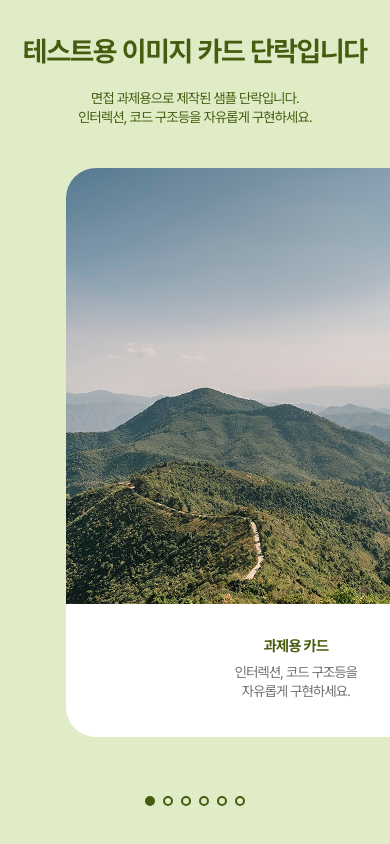
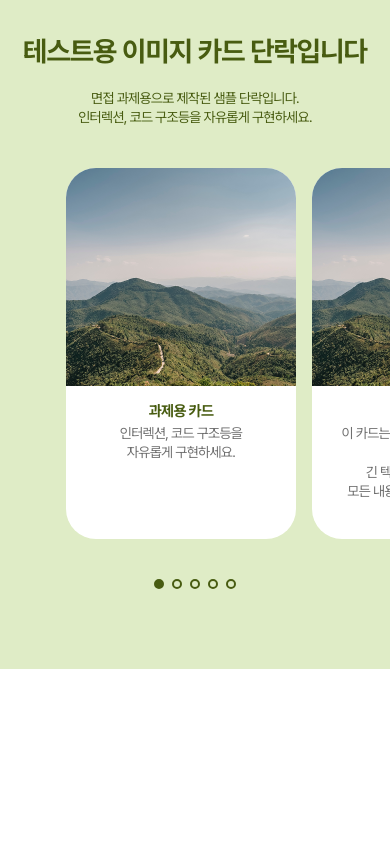
Before and after one commit to Leica-wooseok/synteka-wooseok, a Next.js app in the folder design-to-markup-main/: page / in a window 390 px wide. Shown: the part 2126-2970 px from the top of the page. After the commit the page ends 2795 px from the top, so only its background shows below. Built offline with nearby package versions, Linux system fonts and the light colour scheme.

Commit message:
Update Card component styles for improved responsiveness; set height to 100% and adjust layout for mobile view

```diff
--- a/design-to-markup-main/src/components/Card/Card.module.scss
+++ b/design-to-markup-main/src/components/Card/Card.module.scss
@@ -4,13 +4,24 @@
 
 .card {
   width: 460px;
-  height: auto;
+  height: 100%;
   display: flex;
   flex-direction: column;
   flex-shrink: 0;
   background: $color-light-background;
   border-radius: 30px;
   overflow: hidden;
+
+  @include max-sm {
+    width: 230px;
+    .card_image_box {
+      aspect-ratio: 230 / 218;
+    }
+    .card_info_box {
+      padding: 18px;
+      gap: 4px;
+    }
+  }
 }
 
 .card_image_box {
```
